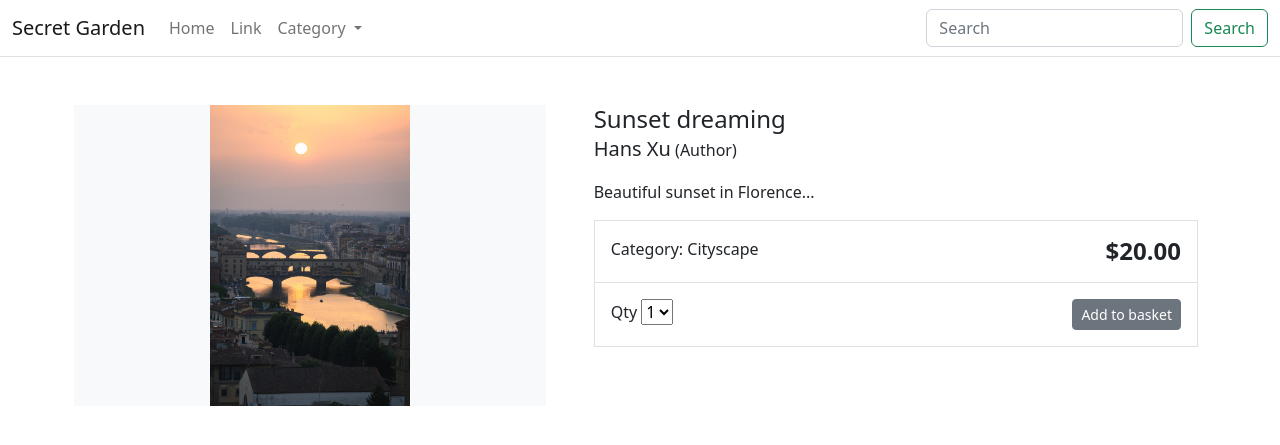
After one commit to lalalalyt/ecommerce, a Django app: a page that uses templates/store/base.html in a window 1280 px wide. The commit adds this page. Shown: the top 445 px of the page. Run offline with Django 4.2, Linux system fonts and the light colour scheme; data comes from the database, SQL or seed files in the repository; both versions use the stored data as it was after the commit.

Commit message:
build path and view

```diff
--- a/core/settings.py
+++ b/core/settings.py
@@ -12,6 +12,7 @@ https://docs.djangoproject.com/en/4.1/ref/settings/
 
 import os
 from pathlib import Path
+from decouple import config
 
 # Build paths inside the project like this: BASE_DIR / 'subdir'.
 BASE_DIR = Path(__file__).resolve().parent.parent
@@ -21,7 +22,7 @@ BASE_DIR = Path(__file__).resolve().parent.parent
 # See https://docs.djangoproject.com/en/4.1/howto/deployment/checklist/
 
 # SECURITY WARNING: keep the secret key used in production secret!
-SECRET_KEY = 'django-insecure-b73z^l3(5)$d*=7#_5hotdtxoqw@cbd_=8ml%6k4n)k0rtf@^b'
+SECRET_KEY = config("SECRET_KEY")
 
 # SECURITY WARNING: don't run with debug turned on in production!
 DEBUG = True
--- a/store/models.py
+++ b/store/models.py
@@ -1,6 +1,6 @@
 from django.db import models
 from django.contrib.auth.models import User
-
+from django.urls import reverse
 
 class Category(models.Model):
     name = models.CharField(max_length=255, db_index=True)
@@ -8,6 +8,10 @@ class Category(models.Model):
 
     class Meta:
         verbose_name_plural = 'categories'
+
+    def get_absolute_url(self):
+        return reverse("store:category_list", kwargs={"category_slug": self.slug})
+
 
     def __str__(self):
         return self.name
@@ -29,5 +33,9 @@ class Product(models.Model):
     class Meta:
         ordering = ('-created',)
 
+    def get_absolute_url(self):
+        return reverse('store:product_detail', kwargs={'product_slug': self.slug})
+
+
     def __str__(self):
         return self.title
--- a/store/urls.py
+++ b/store/urls.py
@@ -5,5 +5,7 @@ from . import views
 app_name = 'store'
 
 urlpatterns = [
-    path('', views.all_products, name='all_products')
+    path('', views.all_products, name='all_products'),
+    path('product/<slug:product_slug>', views.product_detail, name='product_detail'),
+    path('search/<slug:category_slug>', views.category_list, name='category_list'),
 ]
--- a/store/views.py
+++ b/store/views.py
@@ -1,4 +1,4 @@
-from django.shortcuts import render
+from django.shortcuts import render, get_object_or_404
 from .models import Category, Product
 
 
@@ -10,4 +10,13 @@ def categories(request):
 
 def all_products(request):
     products = Product.objects.all()
-    return render(request, 'store/home.html', {'products': products, 'categories': categories})
+    return render(request, 'store/home.html', {'products': products})
+
+def product_detail(request,product_slug):
+    product = get_object_or_404(Product, slug=product_slug)
+    return render(request, 'store/products/detail.html',{'product':product})
+
+def category_list(request, category_slug):
+    category = get_object_or_404(Category, slug=category_slug)
+    products = Product.objects.filter(category=category)
+    return render(request, 'store/products/category.html',{'category':category, 'products': products})
--- a/templates/store/base.html
+++ b/templates/store/base.html
@@ -18,7 +18,7 @@
         <header>
             <nav class="navbar navbar-expand-md navbar-light bg-white border-bottom">
                 <div class="container-fluid">
-                    <a class="navbar-brand" href="#"> Secret Garden </a>
+                    <a class="navbar-brand" href="/"> Secret Garden </a>
                     <button class="navbar-toggler" type="button" data-bs-toggle="collapse" data-bs-target="#navbarCollapse"
                         aria-controls="navbarCollapse" aria-expanded="false" aria-label="Toggle navigation">
                         <span class="navbar-toggler-icon"></span>
--- /dev/null
+++ b/templates/store/products/detail.html
@@ -0,0 +1,45 @@
+{% extends '../base.html' %}
+{% load static %}
+{% block content %}
+
+<div class="container">
+    <main class="pt-5">
+        <div class="row g-3">
+            <div class="col-md-5 col-lg-5 order-md-first bg-light">
+                <img class="img-fluid mx-auto d-block" width="200px" alt="Responsive image" src="{{ product.image.url }}">
+            </div>
+            <div class="col-md-7 col-lg-7 ps-md-3 ps-lg-5">
+                <h1 class="mb-0 h4">{{ product.title }}</h1>
+                <p><span class="lead">{{ product.author }}</span> (Author)</p>
+                <p>{{ product.description|slice:":355" }}...</p>
+                <div class="border">
+                    <div class="col border-bottom">
+                        <div class="row p-3">
+                            <div class="col-6">Category: {{product.category}}</div>
+                            <div class="col-6 text-end"><span class="h4 fw-bold">${{ product.price }}</span></div>
+                        </div>
+                    </div>
+                    <div class="col">
+                        <div class="row p-3">
+                            <div class="col-6">
+                                <label for="select">Qty</label>
+                                <select id="select">
+                                    <option value="">1</option>
+                                    <option value="">2</option>
+                                    <option value="">3</option>
+                                    <option value="">4</option>
+                                </select>
+
+                            </div>
+                            <div class="col-6 text-end"><button type="button" class="btn btn-secondary btn-sm">Add to
+                                    basket</button></div>
+                        </div>
+                    </div>
+                </div>
+            </div>
+        </div>
+    </main>
+
+</div>
+
+{% endblock  %}
```
Also changed, not shown: requirements.txt (added, +9 -0 lines), templates/store/products/category.html (added, +49 -0 lines), db.sqlite3, 2 other files.
